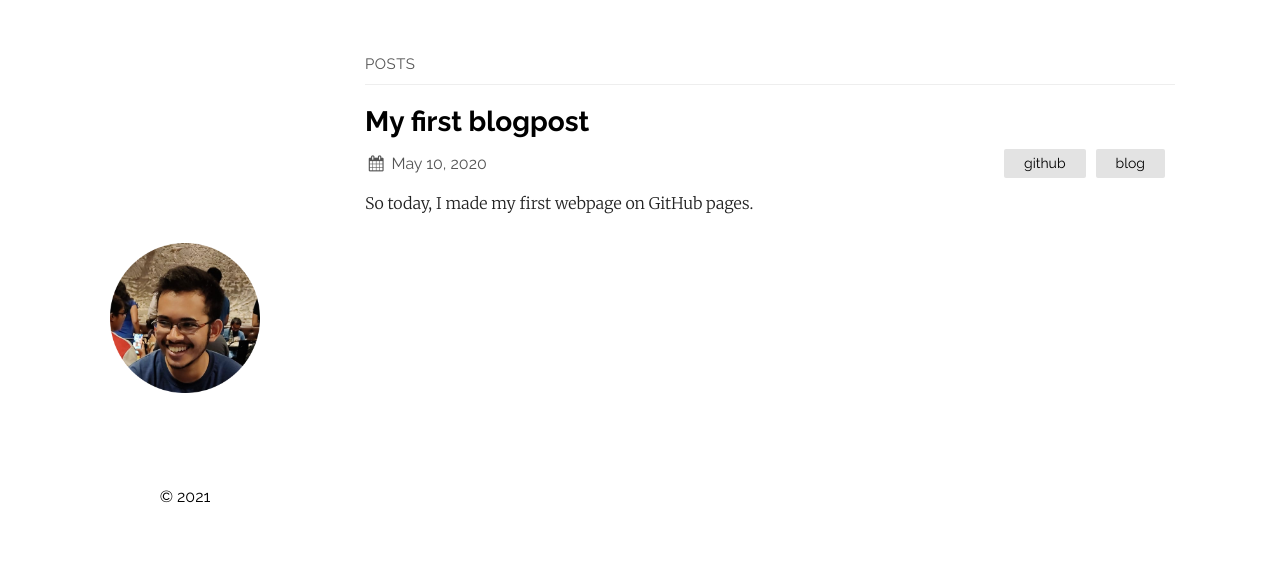
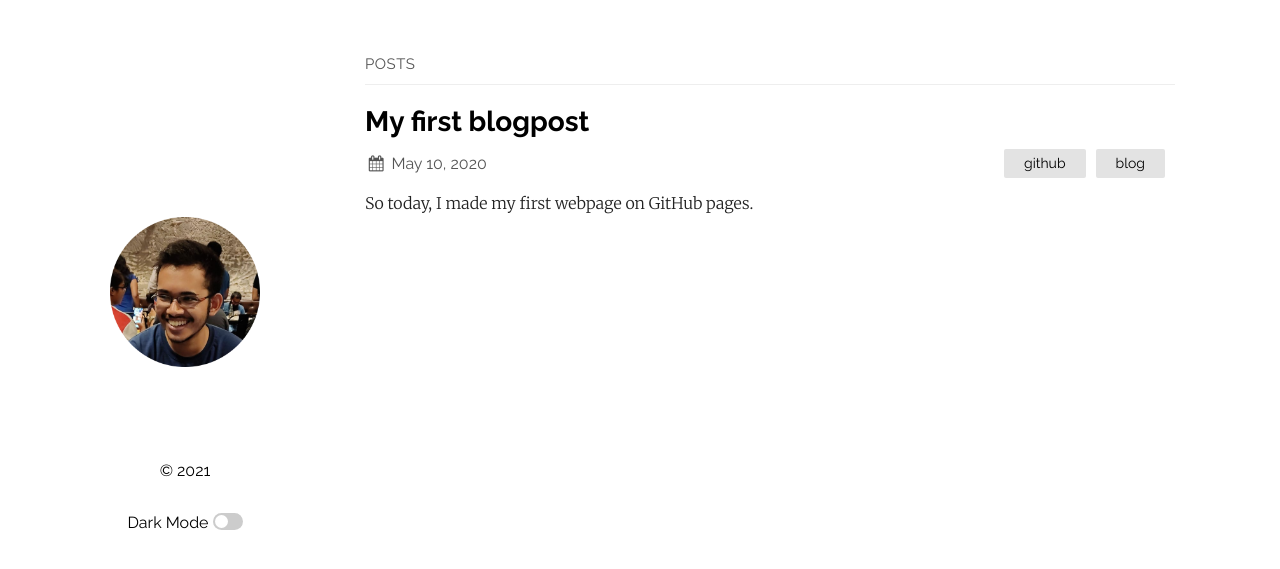
Before and after one commit to samarsault/plainwhite-jekyll, a Jekyll site: the page built from index.md, in a window 1280 px wide. Shown: the top 569 px of the page. Built offline with Jekyll 4.4.1, drawn with Linux system fonts in a browser that asks for light colours.

```diff
--- a/_config.yml
+++ b/_config.yml
@@ -56,4 +56,5 @@
   - jekyll-seo-tag
 #  - jekyll-feed
 plainwhite:
-  portfolio_image:  "assets/portfolio.png" # the path from the base directory of the site to the image to display (no / at the start)
+  portfolio_image:      "assets/portfolio.png"
+  dark_mode: true
```
